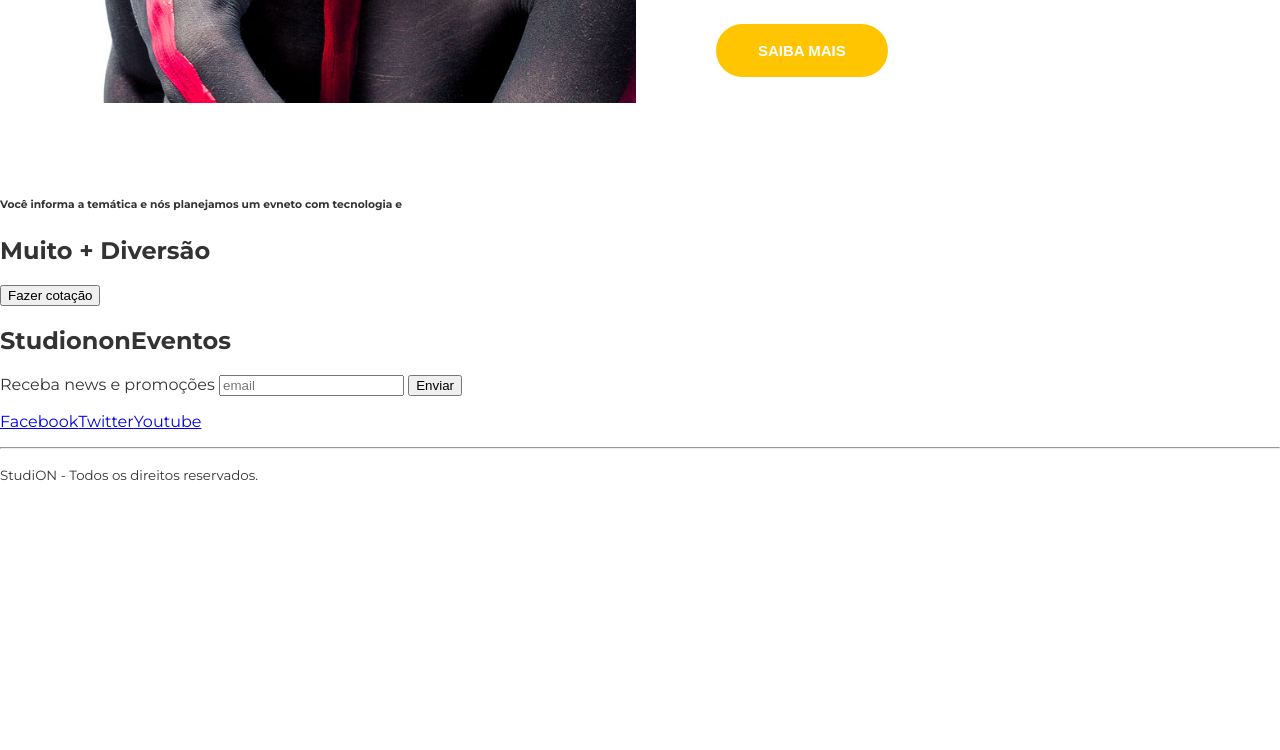
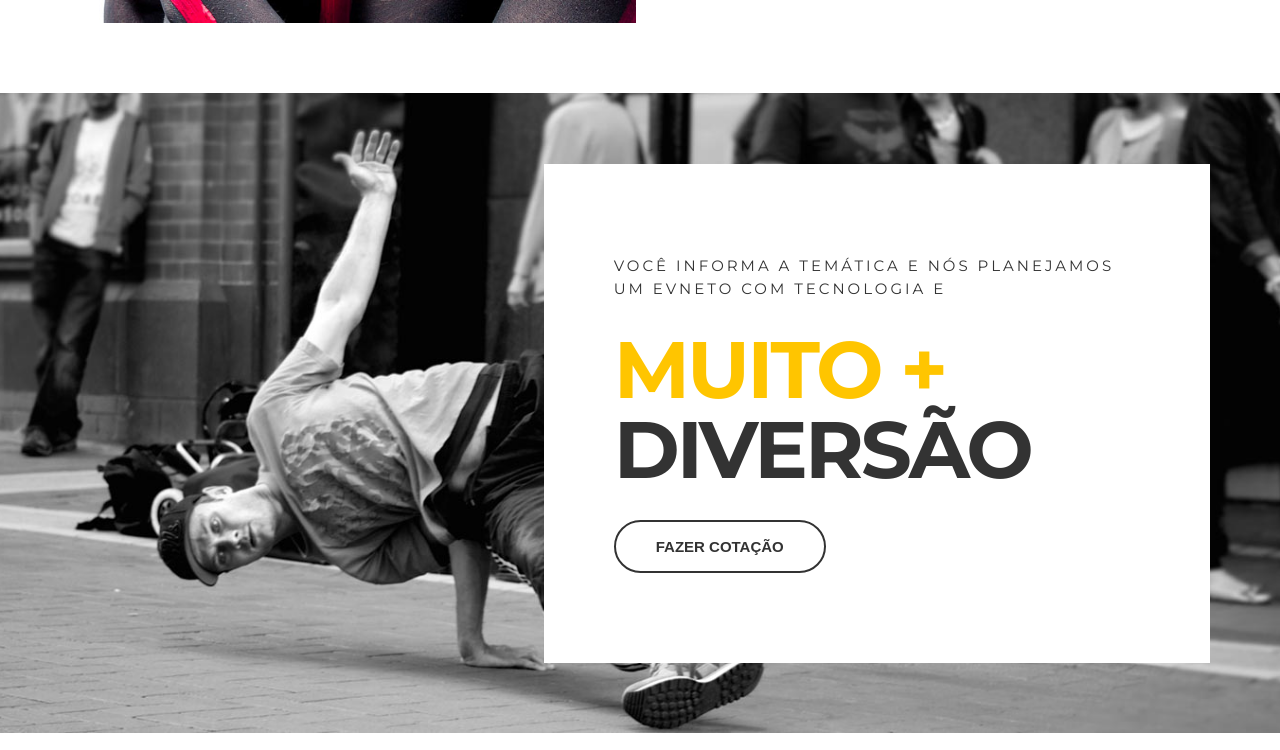
Before and after one commit to mariawelter/studion2021, a website: page src/index.html in a window 1280 px wide. Shown: the part 1454-2204 px from the top of the page. Before the commit the page ends 1954 px from the top, so only its background shows below. Drawn offline with Linux system fonts and the light colour scheme.

Commit message:
(feat)Quote section style

```diff
--- a/src/index.html
+++ b/src/index.html
@@ -54,11 +54,13 @@
                     <button class="btn btn--institutional">Saiba Mais</button>
                 </div>
             </section>
-            <section id="cotacao">
-                <div class="cotacao">
-                    <h6>Você informa a temática e nós planejamos um evneto com tecnologia e</h6>
-                    <h2><span>Muito + </span> Diversão</h2>
-                    <button>Fazer cotação</button>
+            <section class="quote">
+                <div class="container quote_container">
+                    <div class="quote_copy">
+                        <h6>Você informa a temática e nós planejamos um evneto com tecnologia e</h6>
+                        <h2><span class="copy--primary">Muito + </span> Diversão</h2>
+                        <button class="btn btn--quote">Fazer cotação</button>
+                    </div>
                 </div>
             </section>
         </main>
--- a/src/style.css
+++ b/src/style.css
@@ -101,7 +101,7 @@ ul {
 
 .slide{
     position: relative;
-    height: calc(100vh - 7.75rem);
+    height: calc(90vh - 7.75rem);
 }
 
 .slide_background-image{
@@ -218,4 +218,56 @@ ul {
 .btn--institutional:hover{
     color: var(--color-copy);
     background-color: unset;
+    -webkit-box-shadow: 3px 13px 29px 0px rgba(0,0,0,0.21);
+    -moz-box-shadow: 3px 13px 29px 0px rgba(0,0,0,0.21);
+    box-shadow: 3px 13px 29px 0px rgba(0,0,0,0.21);
 }
+
+.quote{
+    background-image: url(./images/parallax.jpg);
+    background-attachment: fixed;
+    background-repeat: no-repeat;
+    background-size: cover;
+    background-position: center;
+}
+
+.quote_container{
+    display: grid;
+    align-items: center;
+    justify-items: end;
+    min-height: 80vh;
+}
+
+.quote_copy{
+    background-color: #fff;
+    padding: 5.625rem 4.375rem;
+}
+
+.quote_copy h6{
+    font-weight: 400;
+    font-size: .9375rem;
+    letter-spacing: .1875rem;
+    line-height: 1.4375rem;
+    max-width: 53ch;
+    text-transform: uppercase;
+    margin: 0;
+}
+
+.quote_copy h2{
+    font-size: 5rem;
+    line-height: 5rem;
+    text-transform: uppercase;
+    letter-spacing: -.1875rem ;
+    margin: 1.875rem 0;
+}
+
+.quote_copy h2 span{
+    display: block;
+}
+
+.btn--quote{
+    color: var(--color-copy);
+    border-color: var(--color-copy);
+    background-color: unset;
+    font-weight: 700;
+}
```
